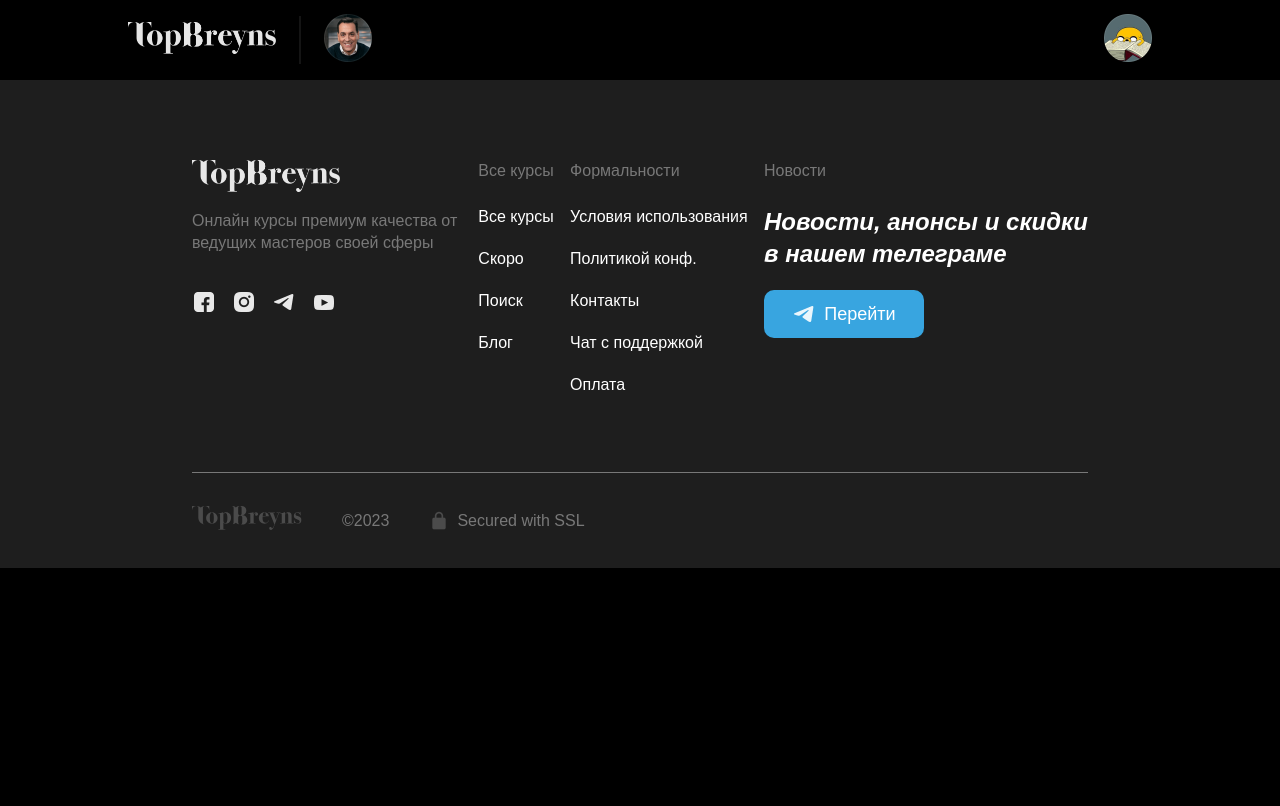
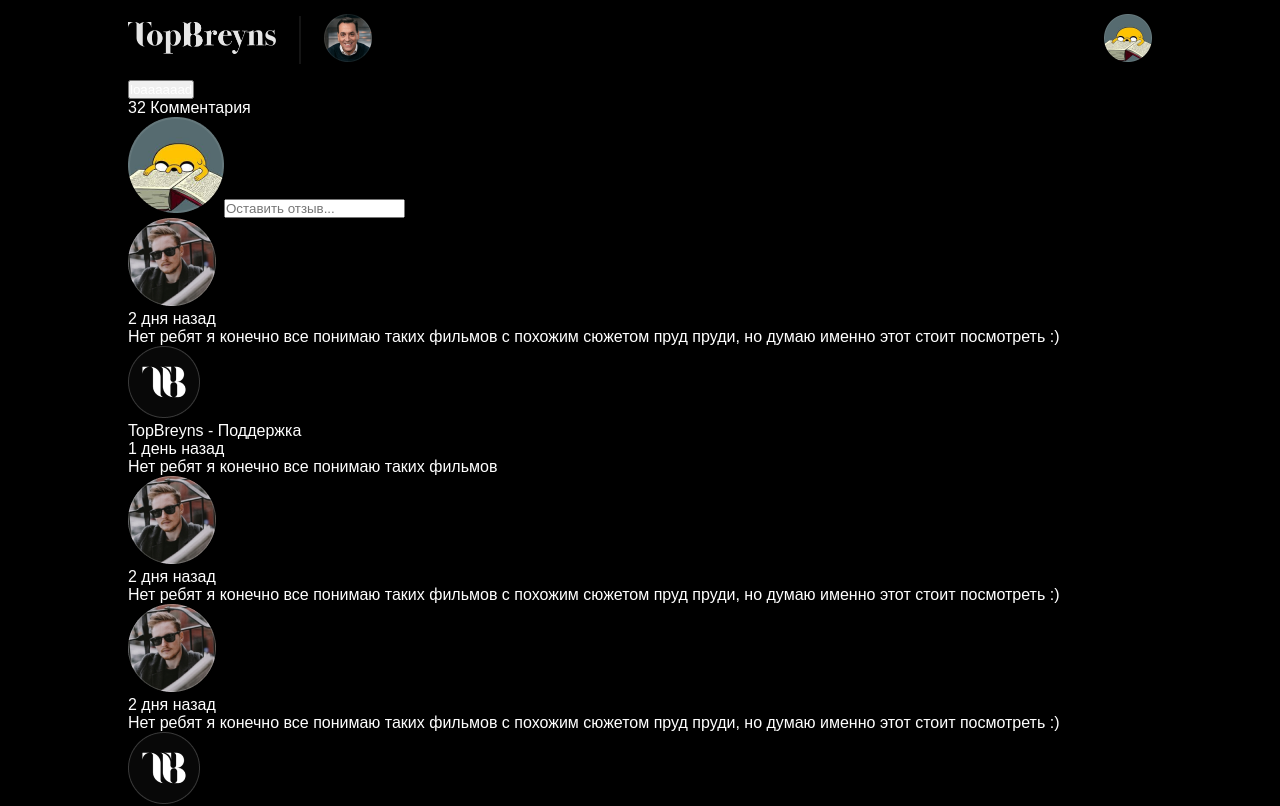
Before and after one commit to binsafar/vue-movie-app, a Vue app: page / in a window 1280 px wide. Shown: the top 806 px of the page. Built offline with nearby package versions, Linux system fonts and the light colour scheme.

Commit message:
added: comments

```diff
--- a/src/App.vue
+++ b/src/App.vue
@@ -2,6 +2,7 @@
   <div class="root-container">
     <main class="container">
       <HeaderCom/>
+      <Content/>
     </main>
     <FooterCom/>
   </div>
@@ -10,4 +11,5 @@
 <script setup>
 import HeaderCom from "./components/Header/HeaderCom.vue";
 import FooterCom from "./components/Footer/FooterCom.vue";
+import Content from "./pages/Content.vue";
 </script>
--- a/src/components/Content/Comments/CommentsCom.vue
+++ b/src/components/Content/Comments/CommentsCom.vue
@@ -1,6 +1,43 @@
 <template>
+  <button @click="loadFunction">loaaaaaad</button>
+  <main>
+    <div class="comment-info">
+      <p class="comment-amount">{{ comments.amount }} Комментария</p>
 
+      <div class="comment-input">
+        <img src="../../../assets/img/user_avatar.png" alt="user logo">
+        <input type="text" placeholder="Оставить отзыв...">
+      </div>
+
+    </div>
+
+    <div class="comments">
+      <section v-for="comment in comments.comments" class="comments-wrapper">
+        <!--comment-->
+        <div class="comment-itself">
+          <img src="../../../assets/img/comment_avatar.png" alt="user avatar">
+          <div class="comment-info">
+            <p>{{ comment.date }}</p>
+            <p>{{ comment.text }}</p>
+          </div>
+        </div>
+        <!--comment reply-->
+        <div v-for="reply in comment.reply" class="comment-reply">
+          <img src="../../../assets/img/admin_logo.png" alt="admin avatar">
+          <div class="comment-r-info">
+            <p>TopBreyns - Поддержка</p>
+            <p>{{ reply.date }}</p>
+            <p>{{ reply.text }}</p>
+          </div>
+        </div>
+      </section>
+    </div>
+  </main>
 </template>
 
 <script setup>
+defineProps({
+  comments: Object,
+  loadFunction: Function
+})
 </script>
--- a/src/pages/Content.vue
+++ b/src/pages/Content.vue
@@ -1,6 +1,66 @@
 <template>
-
+  <CommentsCom :comments='comments' :load-function="load"/>
 </template>
 
 <script setup>
+import CommentsCom from "../components/Content/Comments/CommentsCom.vue";
+
+let loadMore = false
+
+function load() {
+  if (loadMore === false) {
+    comments.comments.push({
+      id: 5,
+      date: '2 дня назад',
+      text: 'Нет ребят я конечно все понимаю таких фильмов с похожим сюжетом пруд пруди, \n' +
+          'но думаю именно этот стоит посмотреть :)',
+      avatar: '',
+      reply: [
+        {id: 6, date: '1 день назад', text: 'Нет ребят я конечно все понимаю таких фильмов'}
+      ]
+    },)
+    loadMore = true
+  }
+  console.log(comments)
+}
+
+let comments = {
+  amount: 32,
+  comments: [
+    {
+      id: 1,
+      date: '2 дня назад',
+      text: 'Нет ребят я конечно все понимаю таких фильмов с похожим сюжетом пруд пруди, \n' +
+          'но думаю именно этот стоит посмотреть :)',
+      avatar: '',
+      reply: [
+        {id: 1, date: '1 день назад', text: 'Нет ребят я конечно все понимаю таких фильмов'}
+      ]
+    },
+    {
+      id: 2,
+      date: '2 дня назад',
+      text: 'Нет ребят я конечно все понимаю таких фильмов с похожим сюжетом пруд пруди, \n' +
+          'но думаю именно этот стоит посмотреть :)',
+      avatar: '',
+    },
+    {
+      id: 3,
+      date: '2 дня назад',
+      text: 'Нет ребят я конечно все понимаю таких фильмов с похожим сюжетом пруд пруди, \n' +
+          'но думаю именно этот стоит посмотреть :)',
+      avatar: '',
+      reply: [
+        {id: 1, date: '1 день назад', text: 'Нет ребят я конечно все понимаю таких фильмов'}
+      ]
+    },
+    {
+      id: 4,
+      date: '2 дня назад',
+      text: 'Нет ребят я конечно все понимаю таких фильмов с похожим сюжетом пруд пруди, \n' +
+          'но думаю именно этот стоит посмотреть :)',
+      avatar: '',
+    },
+  ]
+}
 </script>
```
Also changed, not shown: src/assets/img/admin_logo.png (added), src/assets/img/comment_avatar.png (added).
